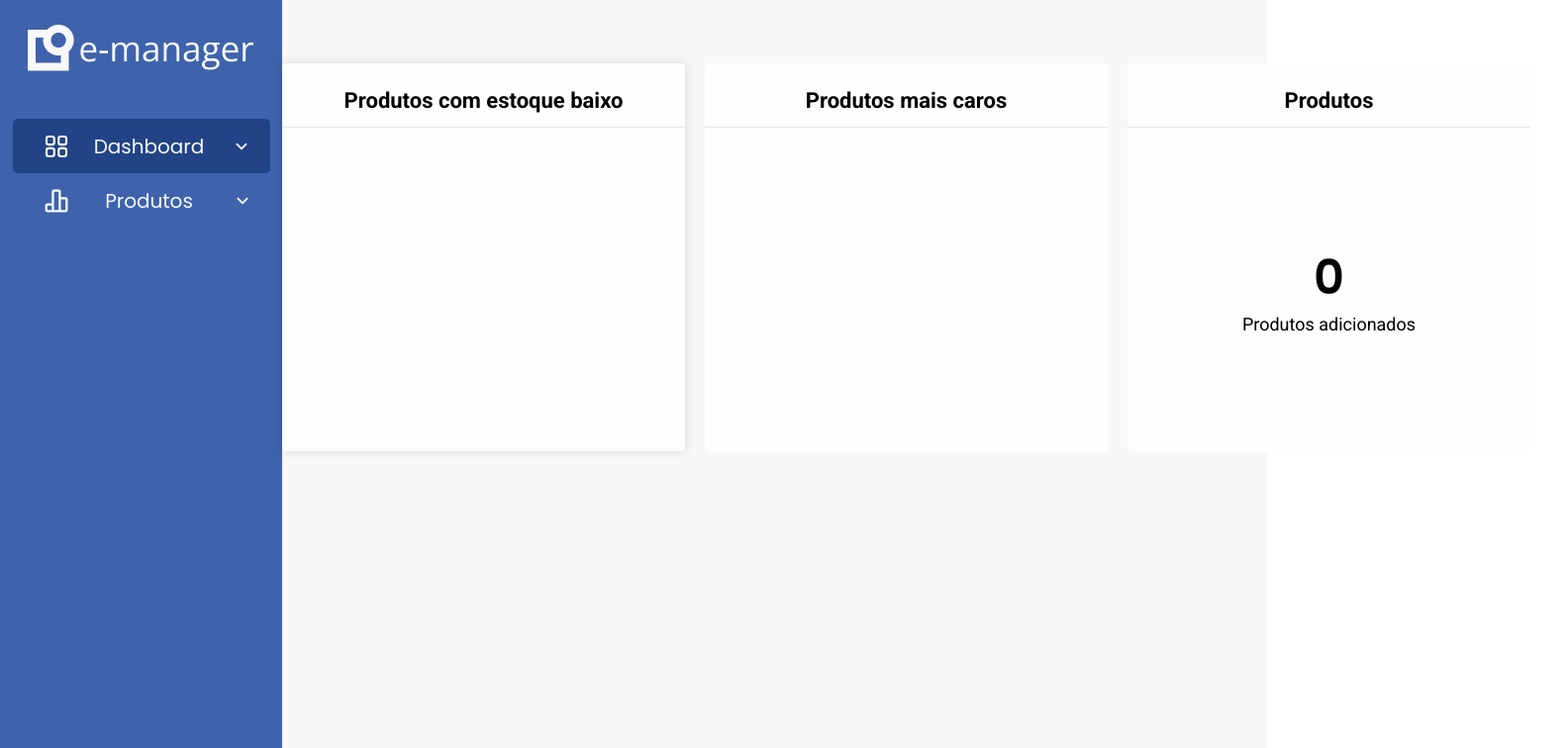
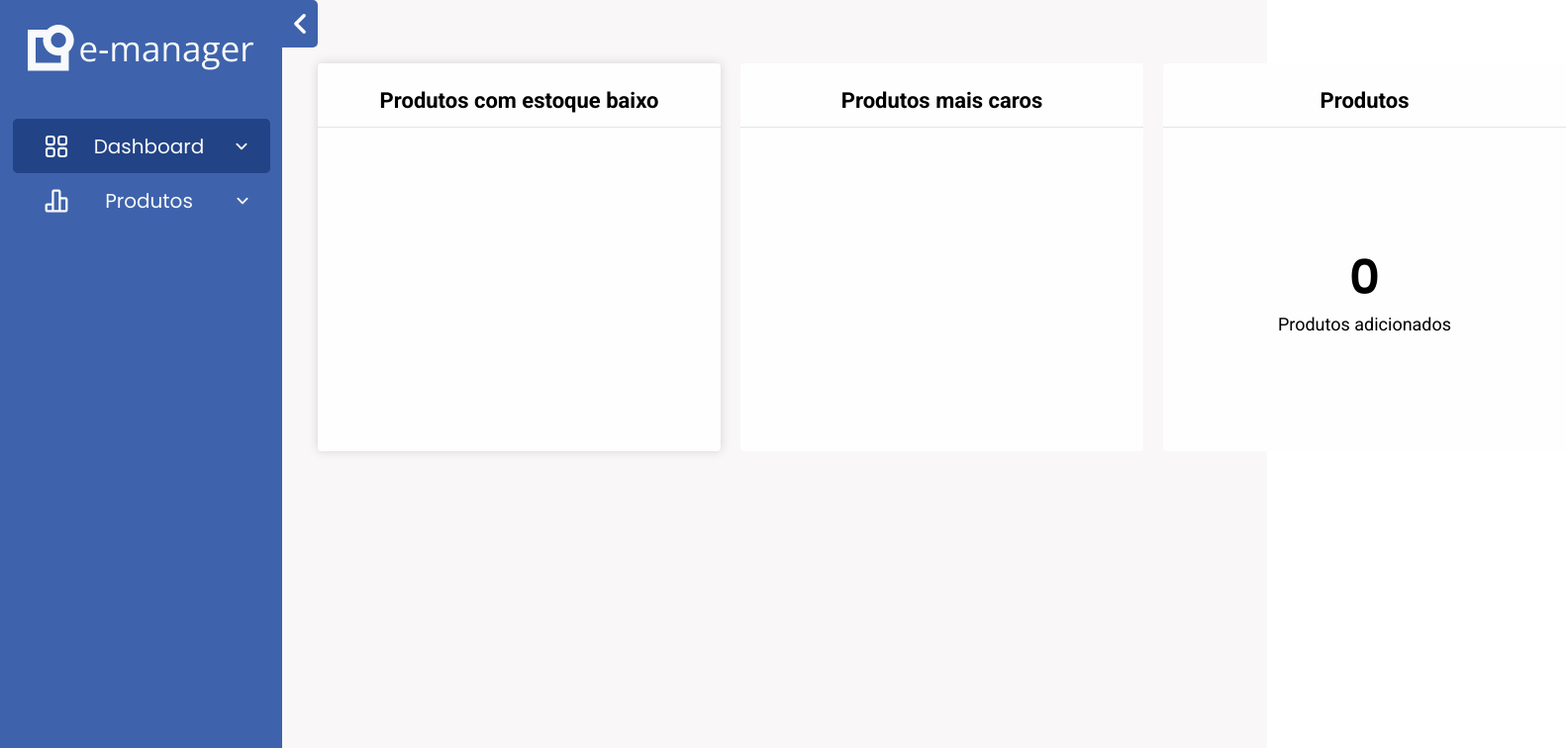
Before and after one commit to Rafael-Guilherme/union_developers_test, a React (Vite) app in the folder frontend/: page /dashboard in a window 1280 px wide. Shown: the top 756 px of the page at 99% size, 1582 px wide, since content can reach past the window. Built offline with nearby package versions, Linux system fonts and the light colour scheme.

Commit message:
fix(arrow/dashboard): fixing position of arrow to close the menu

```diff
--- a/frontend/src/components/Menu/MenuDesktop/MenuDesktop.scss
+++ b/frontend/src/components/Menu/MenuDesktop/MenuDesktop.scss
@@ -2,6 +2,7 @@
 
 .motion-container {
     display: flex;
+    flex-direction: row;
 
     .container {
         background-color: $primary;
--- a/frontend/src/pages/Dashboard/Dashboard.scss
+++ b/frontend/src/pages/Dashboard/Dashboard.scss
@@ -2,4 +2,6 @@
 
 .container-dashboard {
     display: flex;
+    justify-content: center;
+    margin: 0 auto;
 }
--- a/frontend/src/pages/Dashboard/Dashboard.tsx
+++ b/frontend/src/pages/Dashboard/Dashboard.tsx
@@ -10,25 +10,25 @@ const Dashboard = () => {
     const { itens } = useSelector((state: RootReducer) => state.product)
 
     const filterLowProducts = () => {
-        const lowProducts = itens
+        const lowProducts = itens ? [...itens] : []
 
         lowProducts.sort((a, b) => parseInt(a.quantity) - parseInt(b.quantity))
 
         return lowProducts
-    }
+      }
 
-    const filterExpensiveProducts = () => {
-        const expensiveProduct = itens
+      const filterExpensiveProducts = () => {
+        const expensiveProduct = itens ? [...itens] : []
 
         expensiveProduct.sort((a, b) => {
-            const priceA = a.price ? parseInt(a.price, 10) : 0;
-            const priceB = b.price ? parseInt(b.price, 10) : 0;
+          const priceA = a.price ? parseInt(a.price, 10) : 0
+          const priceB = b.price ? parseInt(b.price, 10) : 0
 
-            return priceB - priceA;
-          });
+          return priceB - priceA
+        })
 
         return expensiveProduct
-    }
+      }
 
     const getTotalProducts = () => {
         const totalProducts = itens.length
```
